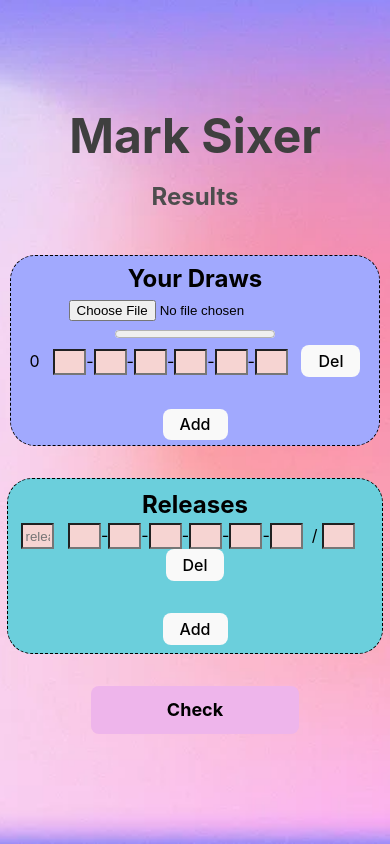
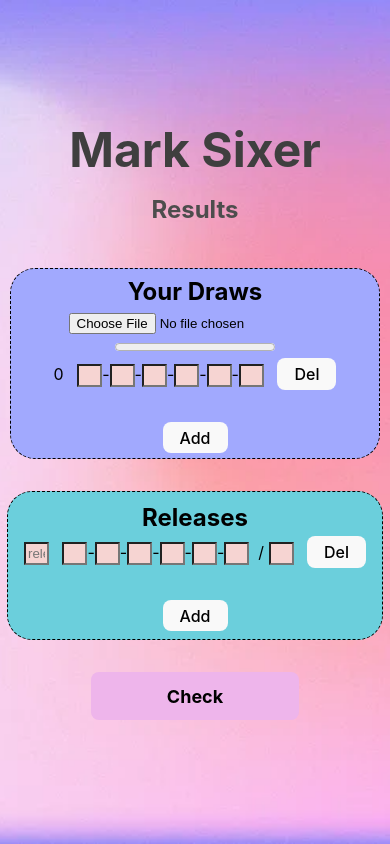
Before and after one commit to Marcussyl/mark-sixer, a React (Vite) app: page / in a window 390 px wide. Built offline with nearby package versions, Linux system fonts and the light colour scheme.

Commit message:
Change css to improve the display in mobile browsers

```diff
--- a/src/App.scss
+++ b/src/App.scss
@@ -89,6 +89,7 @@
     max-height: 150px;
   }
   input[type="text"] {
-    width: 25px;
+    width: 17px;
+    height: 17px;
   }
 }
--- a/src/scss/release.scss
+++ b/src/scss/release.scss
@@ -3,7 +3,7 @@
 }
 
 input[type='text'] {
-  width: 40px;
+  width: 20px;
   height: 20px;
   background-color: #F6D4D2;
   color: black;
```
